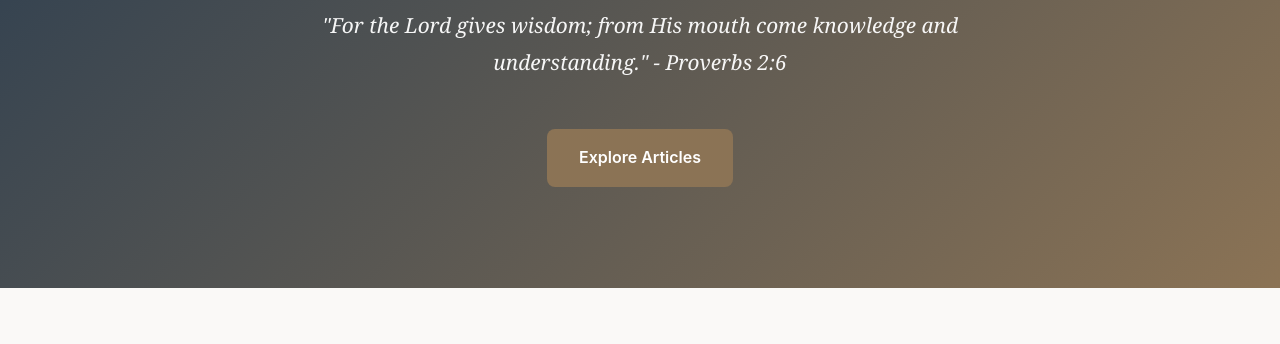
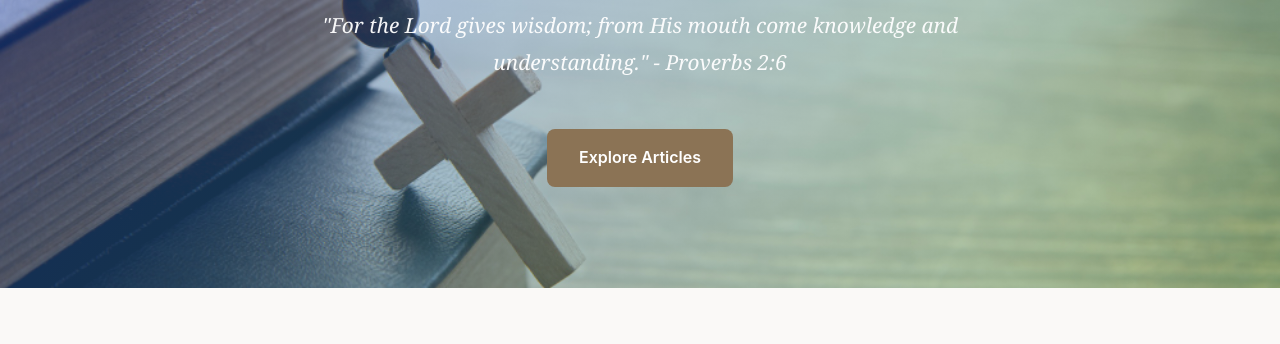
Before and after one commit to TheExpertsHubAfrica/getwordwisdom, a plain HTML site: page index.html in a window 1280 px wide. Shown: the part 263-607 px from the top of the page. Drawn offline with Linux system fonts and the light colour scheme; no server answers.

```diff
--- a/index.html
+++ b/index.html
@@ -34,6 +34,9 @@
     <main>
         <!-- Hero Section -->
         <section class="hero">
+            <div class="hero-bg"></div>
+            <div class="hero-bg"></div>
+            <div class="hero-bg"></div>
             <div class="hero-content">
                 <h1 class="hero-title">GetWordWisdom</h1>
                 <p class="hero-tagline">"For the Lord gives wisdom; from His mouth come knowledge and understanding." - Proverbs 2:6</p>
--- a/js/home.js
+++ b/js/home.js
@@ -1,11 +1,37 @@
 /**
  * Home page functionality
- * Handles featured posts display
+ * Handles featured posts display and hero background slideshow
  */
 
 document.addEventListener('DOMContentLoaded', async () => {
+    initHeroSlideshow();
     await loadFeaturedPosts();
 });
+
+/**
+ * Initialize hero background slideshow
+ */
+function initHeroSlideshow() {
+    const backgrounds = document.querySelectorAll('.hero-bg');
+    if (backgrounds.length === 0) return;
+
+    let currentIndex = 0;
+
+    // Show first image
+    backgrounds[currentIndex].classList.add('active');
+
+    // Change background every 6 seconds
+    setInterval(() => {
+        // Remove active class from current
+        backgrounds[currentIndex].classList.remove('active');
+
+        // Move to next image
+        currentIndex = (currentIndex + 1) % backgrounds.length;
+
+        // Add active class to next
+        backgrounds[currentIndex].classList.add('active');
+    }, 6000);
+}
 
 /**
  * Load and display featured posts
--- a/styles/home.css
+++ b/styles/home.css
@@ -4,7 +4,7 @@
 
 /* Hero Section */
 .hero {
-    background: linear-gradient(135deg, var(--primary-color) 0%, var(--secondary-color) 100%);
+    position: relative;
     color: var(--background-white);
     padding: var(--spacing-xxl) 0;
     text-align: center;
@@ -12,12 +12,58 @@
     display: flex;
     align-items: center;
     justify-content: center;
+    overflow: hidden;
+}
+
+/* Background Images */
+.hero-bg {
+    position: absolute;
+    top: 0;
+    left: 0;
+    width: 100%;
+    height: 100%;
+    background-size: cover;
+    background-position: center;
+    background-repeat: no-repeat;
+    opacity: 0;
+    transition: opacity 2s ease-in-out;
+    z-index: 0;
+}
+
+.hero-bg.active {
+    opacity: 1;
+}
+
+.hero-bg:nth-child(1) {
+    background-image: url('../assets/blogbg1.jpg');
+}
+
+.hero-bg:nth-child(2) {
+    background-image: url('../assets/blogbg2.jpg');
+}
+
+.hero-bg:nth-child(3) {
+    background-image: url('../assets/blogbg3.jpg');
+}
+
+/* Overlay for better text readability */
+.hero::after {
+    content: '';
+    position: absolute;
+    top: 0;
+    left: 0;
+    width: 100%;
+    height: 100%;
+    background: linear-gradient(135deg, rgba(41, 98, 255, 0.4) 0%, rgba(76, 175, 80, 0.4) 100%);
+    z-index: 1;
 }
 
 .hero-content {
     max-width: 800px;
     margin: 0 auto;
     padding: 0 var(--spacing-md);
+    position: relative;
+    z-index: 2;
 }
 
 .hero-title {
--- a/styles/main.css
+++ b/styles/main.css
@@ -459,6 +459,10 @@
         font-size: 14px;
     }
 
+    .logo a {
+        font-size: 1.1rem;
+    }
+
     .mobile-menu-toggle {
         display: flex;
     }
```
Also changed, not shown: assets/blogbg1.jpg (added), assets/blogbg2.jpg (added), assets/blogbg3.jpg (added).
